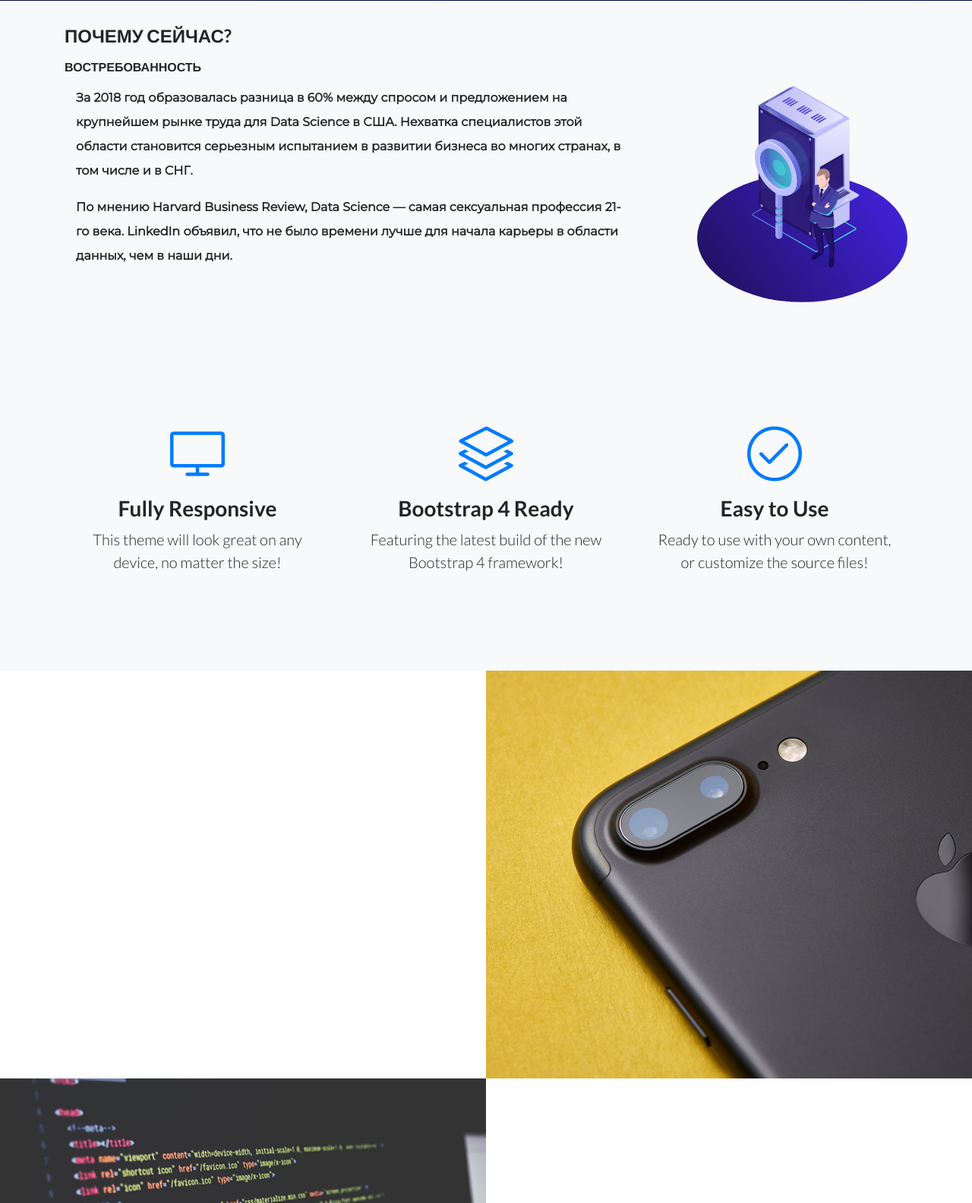
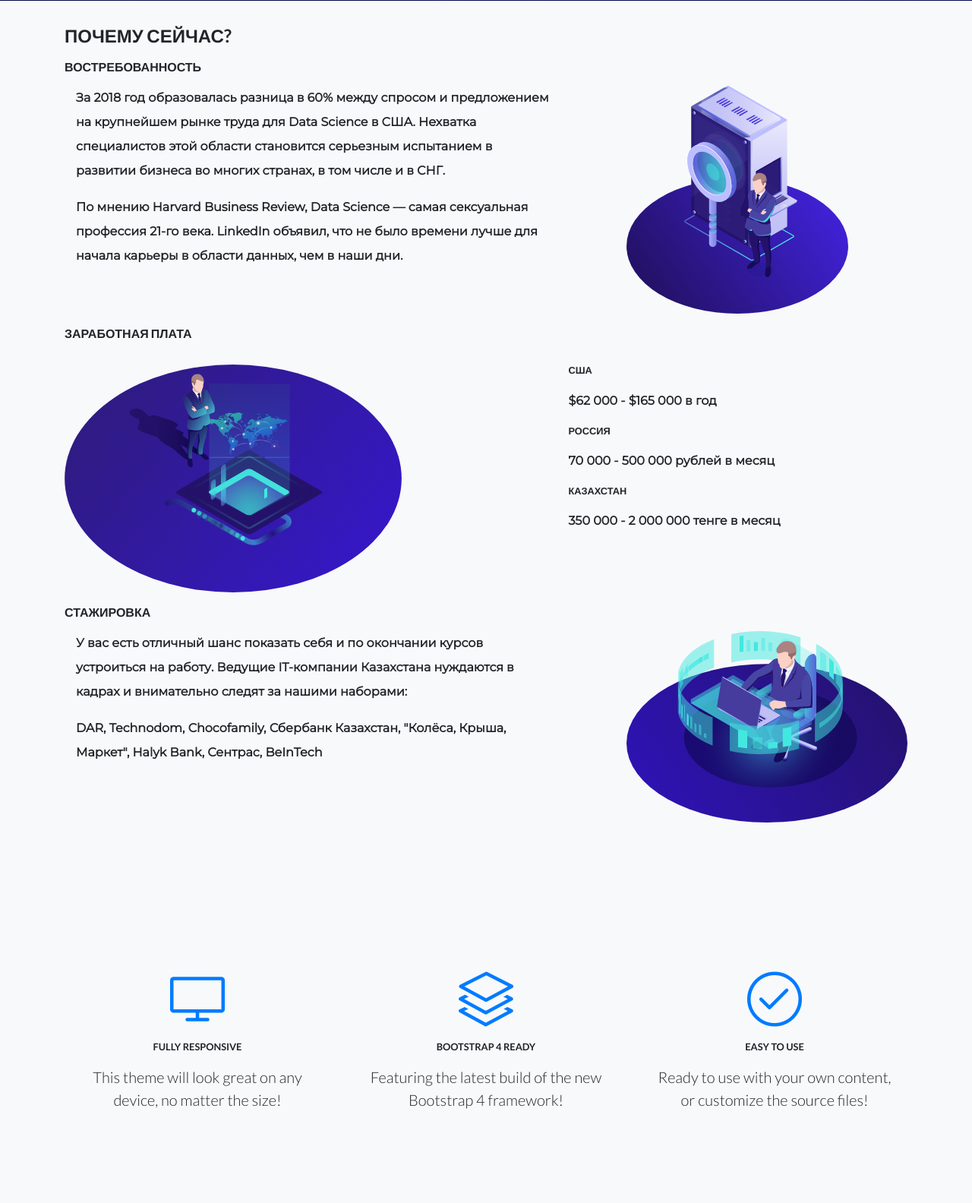
Before and after one commit to timurbakibayev/dsa, a Django app: page / in a window 1280 px wide. Shown: the part 688-2272 px from the top of the page at 76% size. Run offline with Django 3.2, Linux system fonts and the light colour scheme; some libraries are stand-ins or nearby versions.

Commit message:
page 2 complete

```diff
--- a/dsa/main/static/css/landing-page.css
+++ b/dsa/main/static/css/landing-page.css
@@ -182,6 +182,13 @@
     margin-bottom: 1rem;
 }
 
+h3 {
+    font-size: 0.8rem;
+    text-transform: uppercase;
+    margin-bottom: 1rem;
+    font-weight: bold;
+}
+
 .my_center {
     flex: 1;
     display: flex;
@@ -239,6 +246,11 @@
         flex-flow: column-reverse;
     }
 
+    div.no_flip_mobile {
+        display: flex;
+        flex-flow: column;
+    }
+
     div.my_icon {
         width: 150px;
         height: 150px;
@@ -246,13 +258,27 @@
         background-repeat: no-repeat;
     }
     div.normal_text {
-            padding-right: 0;
+        padding-right: 0;
+    }
+
+    div.left_padding_mobile {
+        padding-left: 0;
     }
 }
 
 .flip_mobile {
     display: flex;
 }
+
+.no_flip_mobile {
+    display: flex;
+}
+
+div.left_padding_mobile {
+    padding-left: 1rem;
+    padding-right: 0;
+}
+
 
 .my_icon {
     width: 300px;
--- a/dsa/templates/index.html
+++ b/dsa/templates/index.html
@@ -30,7 +30,6 @@
             </div>
             <div class="mx-auto col-md-3 col-sm-12 showcase-img shar"
                  style="background: url('/static/img/Shar.svg'); width: 400px; height: 400px; background-size: contain; background-repeat: no-repeat">
-
             </div>
         </div>
     </div>
@@ -43,21 +42,68 @@
             <h1>Почему сейчас?</h1><br>
         </div>
         <div class="row no-gutters">
-            <h2>Востребованность</h2>
+            <h2 style="margin-bottom: 1rem">Востребованность</h2>
             <div class="flip_mobile">
-                <div class="col-md-9 col-sm-12">
+                <div class="col-md-8 col-sm-12">
                     <div class="normal_text">За 2018 год образовалась разница в 60% между спросом и предложением на
                         крупнейшем рынке труда для Data Science в США. Нехватка специалистов этой области становится
                         серьезным испытанием в развитии бизнеса во многих странах, в том числе и в СНГ.<br>
                     </div>
-                    <div class="normal_text">По мнению Harvard Business Review, Data Science — самая сексуальная профессия 21-го века. LinkedIn объявил, что не было времени лучше для начала карьеры в области данных, чем в наши дни.<br>
+                    <div class="normal_text">По мнению Harvard Business Review, Data Science — самая сексуальная
+                        профессия 21-го века. LinkedIn объявил, что не было времени лучше для начала карьеры в области
+                        данных, чем в наши дни.<br>
                     </div>
                 </div>
-                <div class="mx-auto col-md-3 col-sm-12 showcase-img my_icon"
+                <div class="mx-auto col-md-4 col-sm-12 showcase-img my_icon"
                      style="background-image: url('/static/img/needed.svg');">
                 </div>
             </div>
         </div>
+
+
+        <div class="row no-gutters" style="margin-bottom: 1rem">
+            <h2>Заработная плата</h2><br>
+        </div>
+        <div class="row no-gutters">
+            <div class="no_flip_mobile" style="display: flex; width: 100%">
+                <div class="mx-auto col-md-7 col-sm-12 showcase-img my_icon"
+                     style="background-image: url('/static/img/salary.svg');">
+                </div>
+                <div class="mx-auto  col-md-5 col-sm-12 left_padding_mobile">
+                    <h3 style="text-align: left">США</h3>
+                    <div class="normal_text" style="padding: 0">$62 000 - $165 000 в год
+                    </div>
+                    <h3 style="text-align: left">Россия</h3>
+                    <div class="normal_text">70 000 - 500 000 рублей в месяц
+                    </div>
+                    <h3 style="text-align: left">Казахстан</h3>
+                    <div class="normal_text">350 000 - 2 000 000 тенге в месяц
+                    </div>
+                </div>
+            </div>
+        </div>
+
+
+        <div class="row no-gutters">
+            <h2>Стажировка</h2>
+            <div class="flip_mobile">
+                <div class="col-md-8 col-sm-12">
+                    <div class="normal_text">У вас есть отличный шанс показать себя и по окончании курсов устроиться на
+                        работу. Ведущие IT-компании Казахстана нуждаются в кадрах и внимательно следят за нашими
+                        наборами: <br>
+                    </div>
+                    <div class="normal_text">DAR, Technodom, Chocofamily, Сбербанк Казахстан, "Колёса, Крыша, Маркет",
+                        Halyk Bank,
+                        Сентрас, BeInTech<br>
+                    </div>
+                </div>
+                <div class="mx-auto col-md-4 col-sm-12 showcase-img my_icon"
+                     style="background-image: url('/static/img/stazh.svg');">
+                </div>
+            </div>
+        </div>
+
+
     </div>
 </section>
 
```
Also changed, not shown: dsa/main/static/img/salary.svg (added), dsa/main/static/img/stazh.svg (added).
